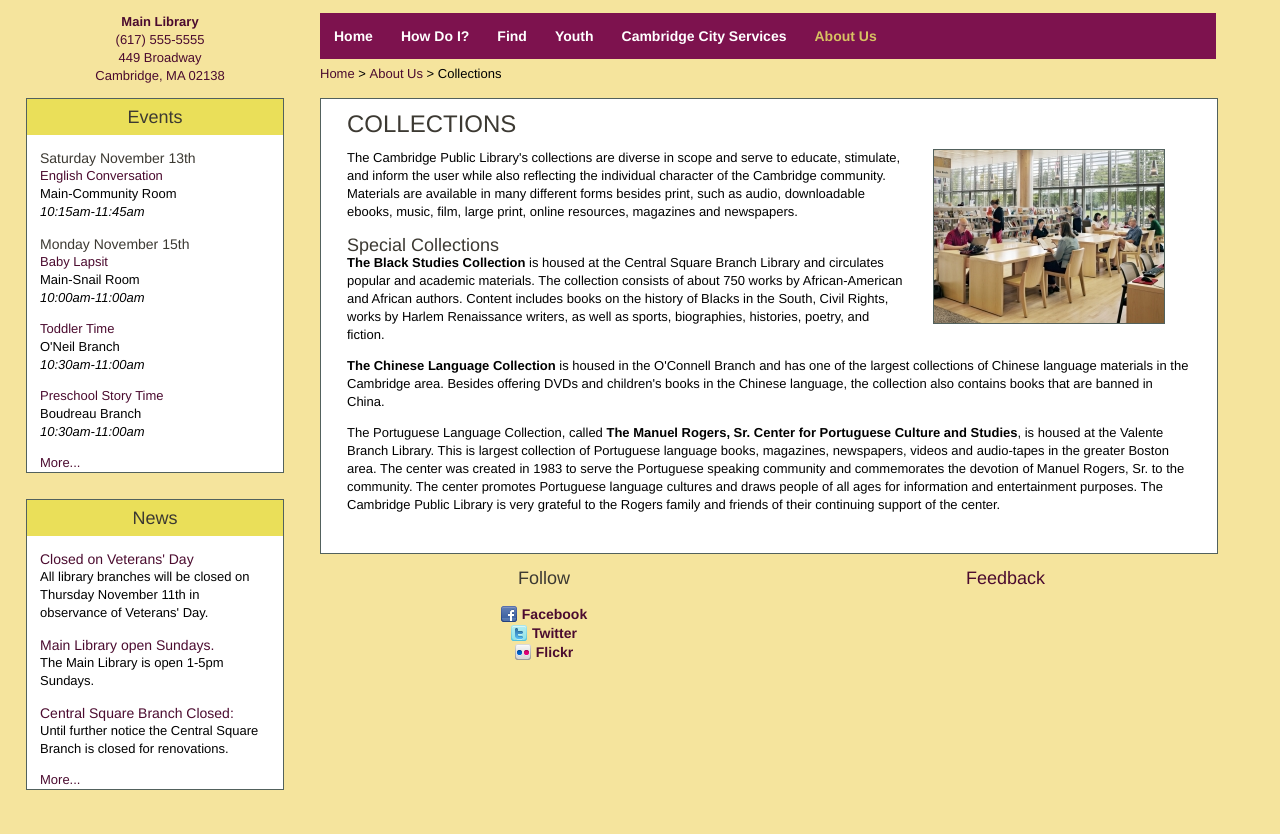
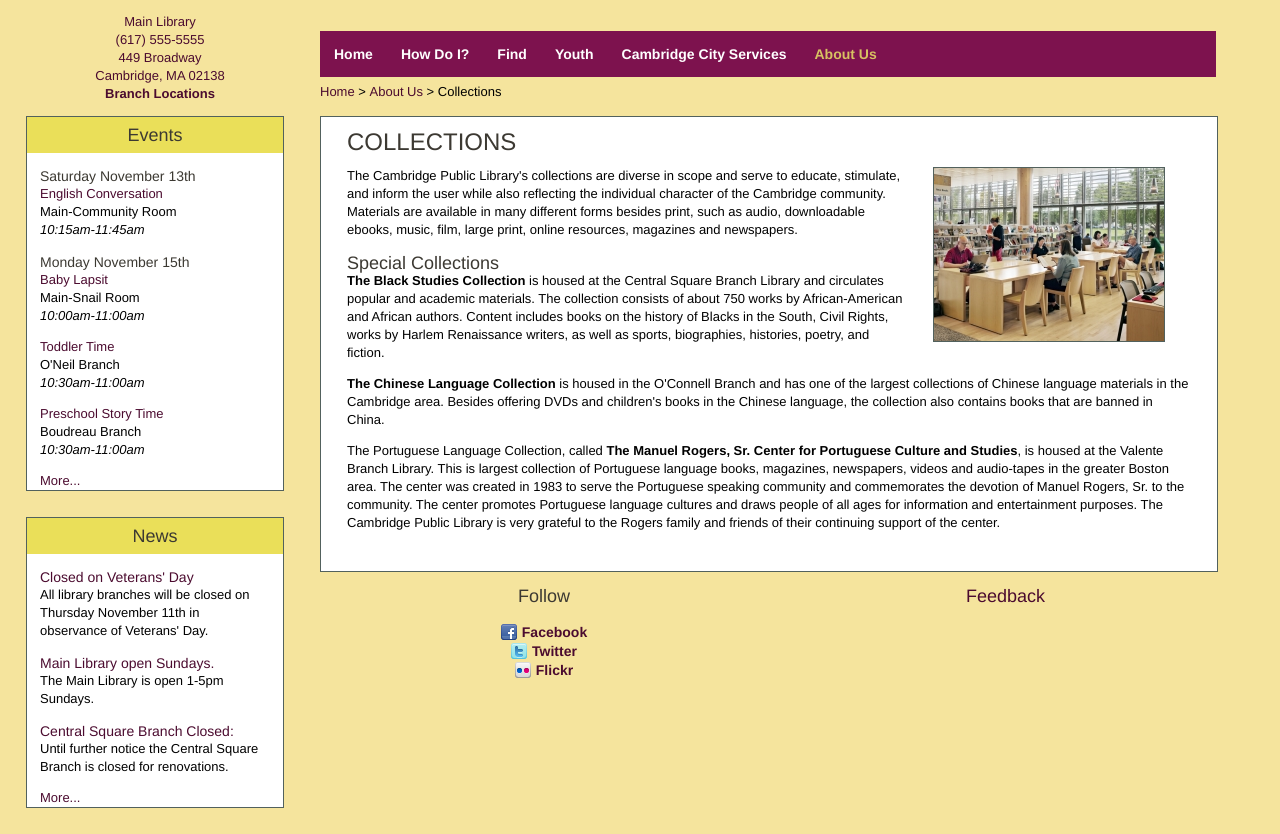
Before and after one commit to LukeGaudreau/CPL, a plain HTML site: page about-us.html in a window 1280 px wide. Shown: the part 92-926 px from the top of the page. Drawn offline with Linux system fonts and the light colour scheme.

Commit message:
minor fixes

```diff
--- a/about-us.html
+++ b/about-us.html
@@ -29,11 +29,12 @@
 		<!-- Main Branch Address Location -->
 			<div id="location">
 				<p><a href="#">
-					<strong>Main Library</strong><br />
+					Main Library<br />
 				(617) 555-5555<br />
 				449 Broadway<br />
 				Cambridge, MA 02138<br />
-			</a></p>
+				</a>
+				<a href="#"><strong>Branch Locations</strong></a></p>
 			</div>
 			<!-- End Address Location -->
 			<!-- Main Navigation Menu -->
--- a/css/style.css
+++ b/css/style.css
@@ -121,7 +121,7 @@ p {
 #location, #menu {
 	text-align: center;
 }
-#nav {
+#nav, #menu {
 	margin-top: 1.384em;
 }
 #menu ul li{
```
